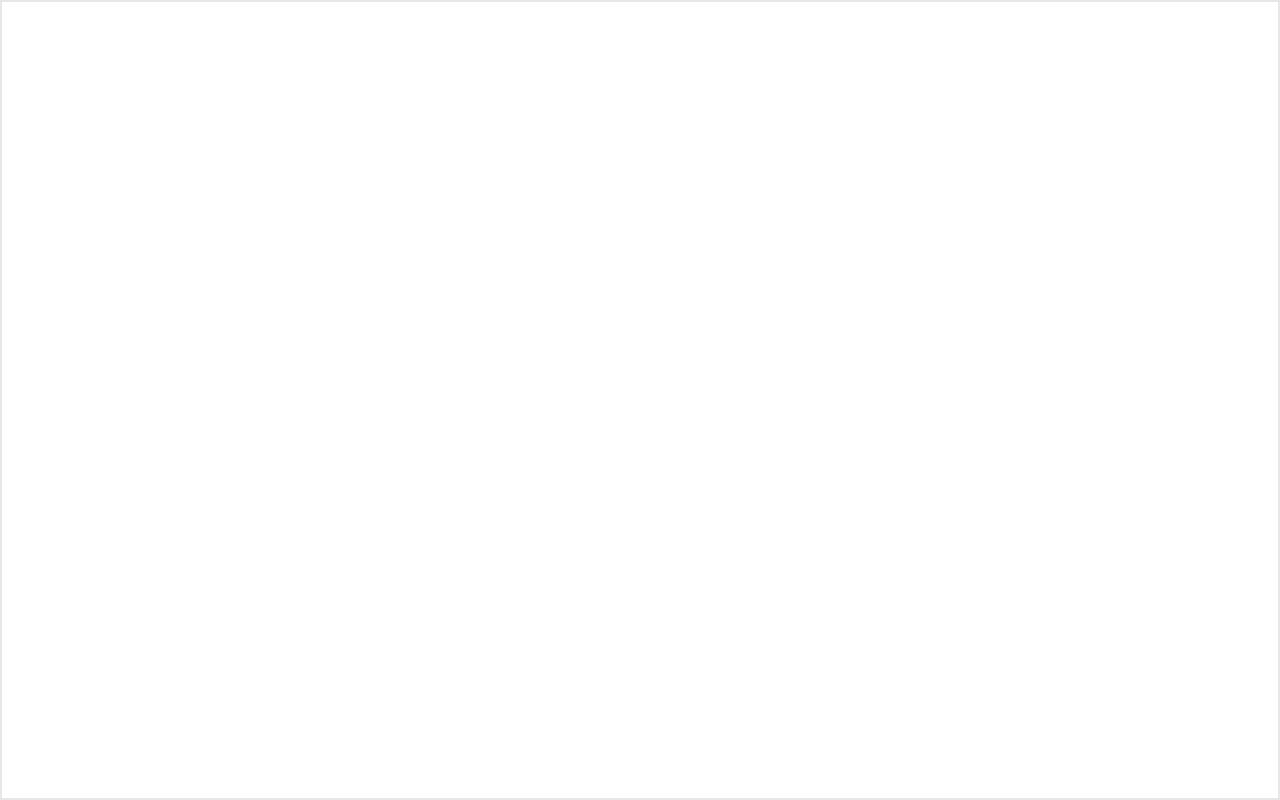
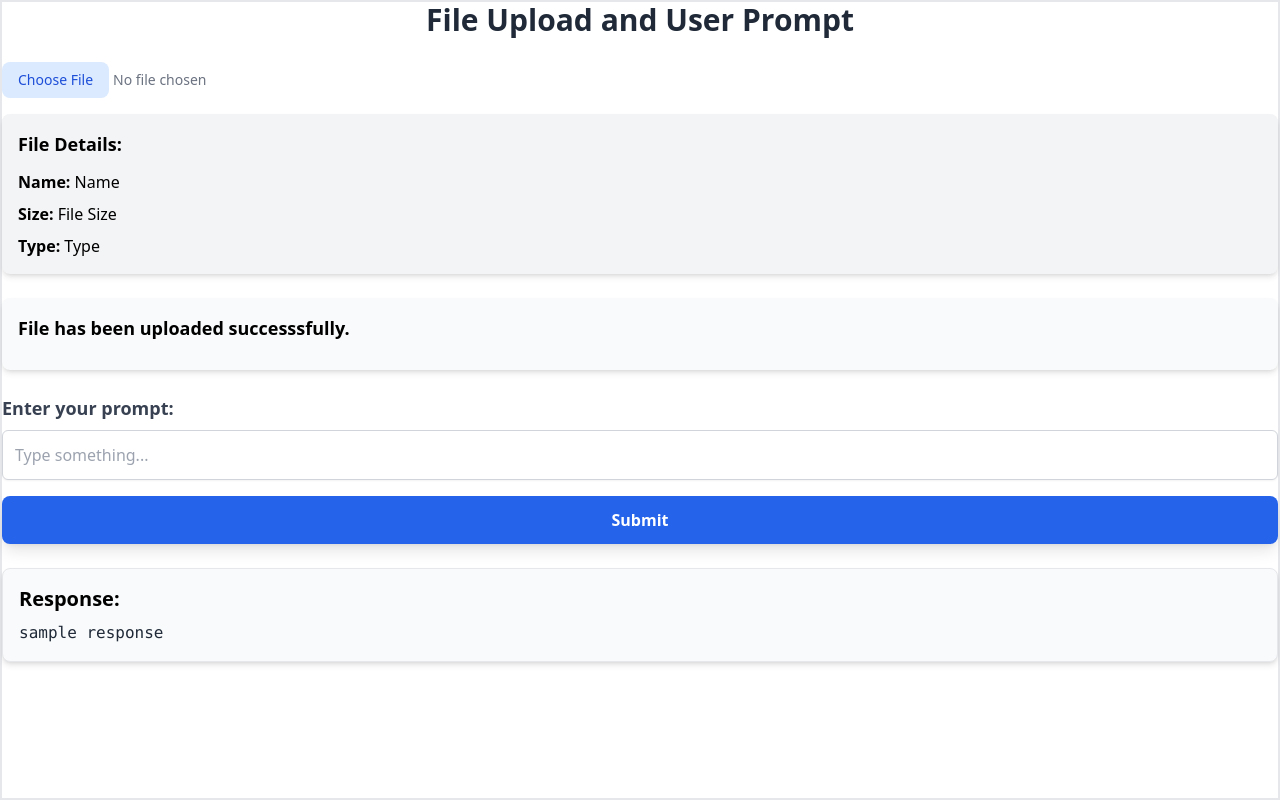
Before and after one commit to code-rohitr/DriveX, a Next.js app: page / in a window 1280 px wide. Built offline with nearby package versions, Linux system fonts and the light colour scheme.

Commit message:
Style: Add inital UI with placeholders

```diff
--- /dev/null
+++ b/app/Components/FileUpload.jsx
@@ -0,0 +1,63 @@
+import React from 'react'
+
+function FileUpload() {
+  return (
+    <div>
+        <h1 className="text-3xl font-bold text-center text-gray-800 mb-6">
+        File Upload and User Prompt
+      </h1>
+
+      <div className="mb-4">
+        <input
+          type="file"
+          className="block w-full text-sm text-gray-500 file:py-2 file:px-4 file:rounded-lg file:border-0 file:bg-blue-100 file:text-blue-700 hover:file:bg-blue-200"
+        />
+      </div>
+
+
+        <div className="bg-gray-100 p-4 rounded-lg shadow-md mb-6">
+          <h3 className="font-semibold text-lg mb-3">File Details:</h3>
+          <ul className="space-y-2">
+            <li><strong>Name:</strong> Name </li>
+            <li><strong>Size:</strong> File Size </li>
+            <li><strong>Type:</strong> Type </li>
+          </ul>
+        </div>
+
+
+
+        <div className="bg-gray-50 p-4 rounded-lg shadow-md mb-6">
+          <h3 className="font-semibold text-lg mb-3">File has been uploaded successsfully.</h3>
+          {/* <pre className="text-gray-800 w-full text-wrap">{excelData}</pre> */}
+        </div>
+
+
+      <div className="mb-4">
+        <label htmlFor="prompt" className="block text-lg font-semibold text-gray-700">
+          Enter your prompt:
+        </label>
+        <input
+          type="text"
+          id="prompt"
+          placeholder="Type something..."
+          className="w-full p-3 mt-2 border border-gray-300 rounded-md shadow-sm focus:ring-2 focus:ring-blue-500 focus:outline-none"
+        />
+      </div>
+
+      <button
+        className="w-full py-3 bg-blue-600 text-white font-semibold rounded-lg shadow-lg hover:bg-blue-700 focus:outline-none focus:ring-2 focus:ring-blue-500 disabled:bg-blue-300"
+      > Submit
+      </button>
+
+
+        <div className="mt-6 p-4 bg-gray-50 border rounded-lg shadow-md">
+          <h3 className="font-semibold text-xl mb-2">Response:</h3>
+          <pre className="text-gray-800 w-full text-wrap">sample response</pre>
+        </div>
+
+
+    </div>
+  )
+}
+
+export default FileUpload
--- a/app/page.js
+++ b/app/page.js
@@ -1,9 +1,10 @@
 import Image from "next/image";
+import FileUpload from "./Components/FileUpload";
 
 export default function Home() {
   return (
     <div className="border-2 h-screen">
-
+        <FileUpload/>
     </div>
   );
 }
```
